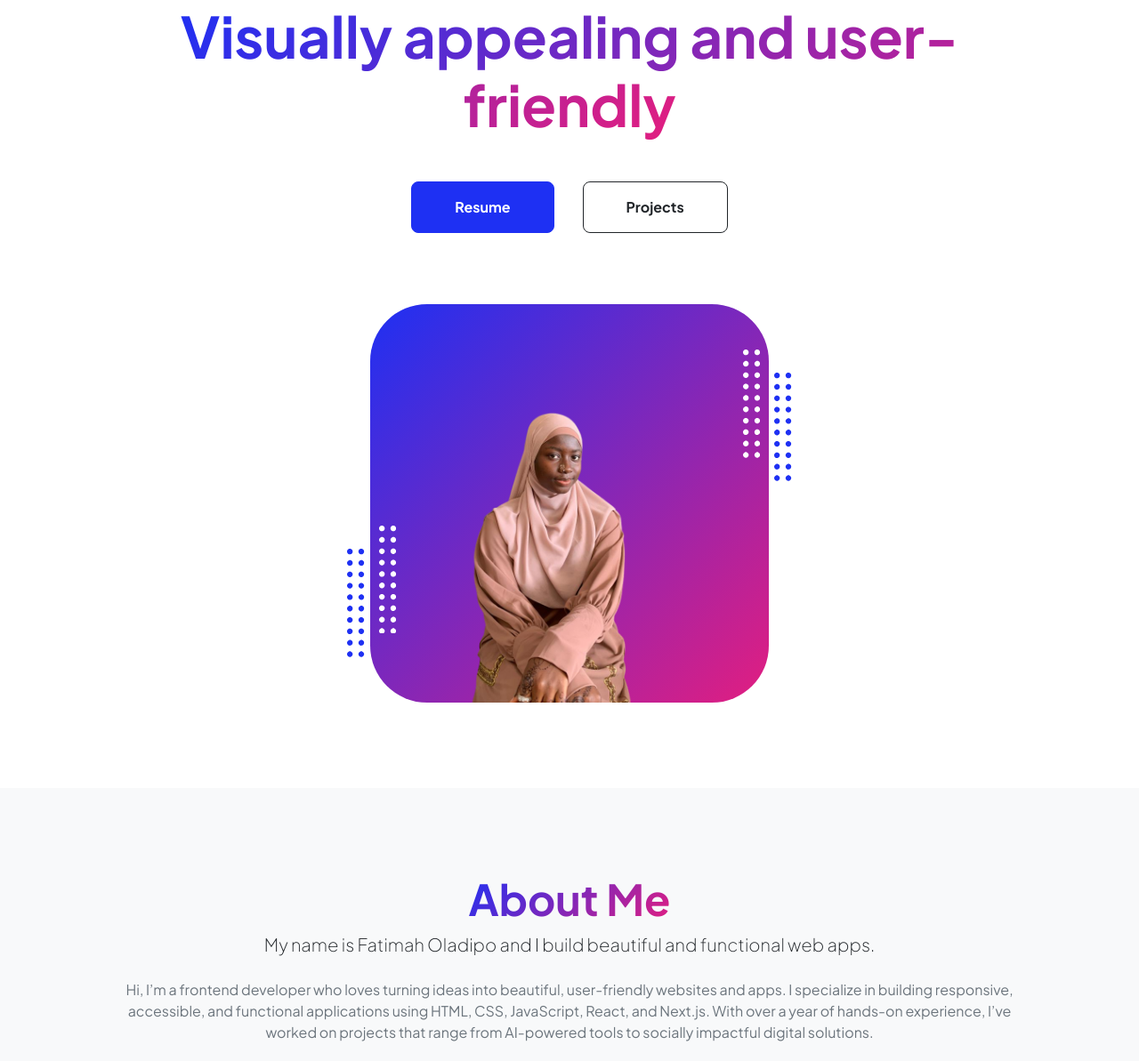
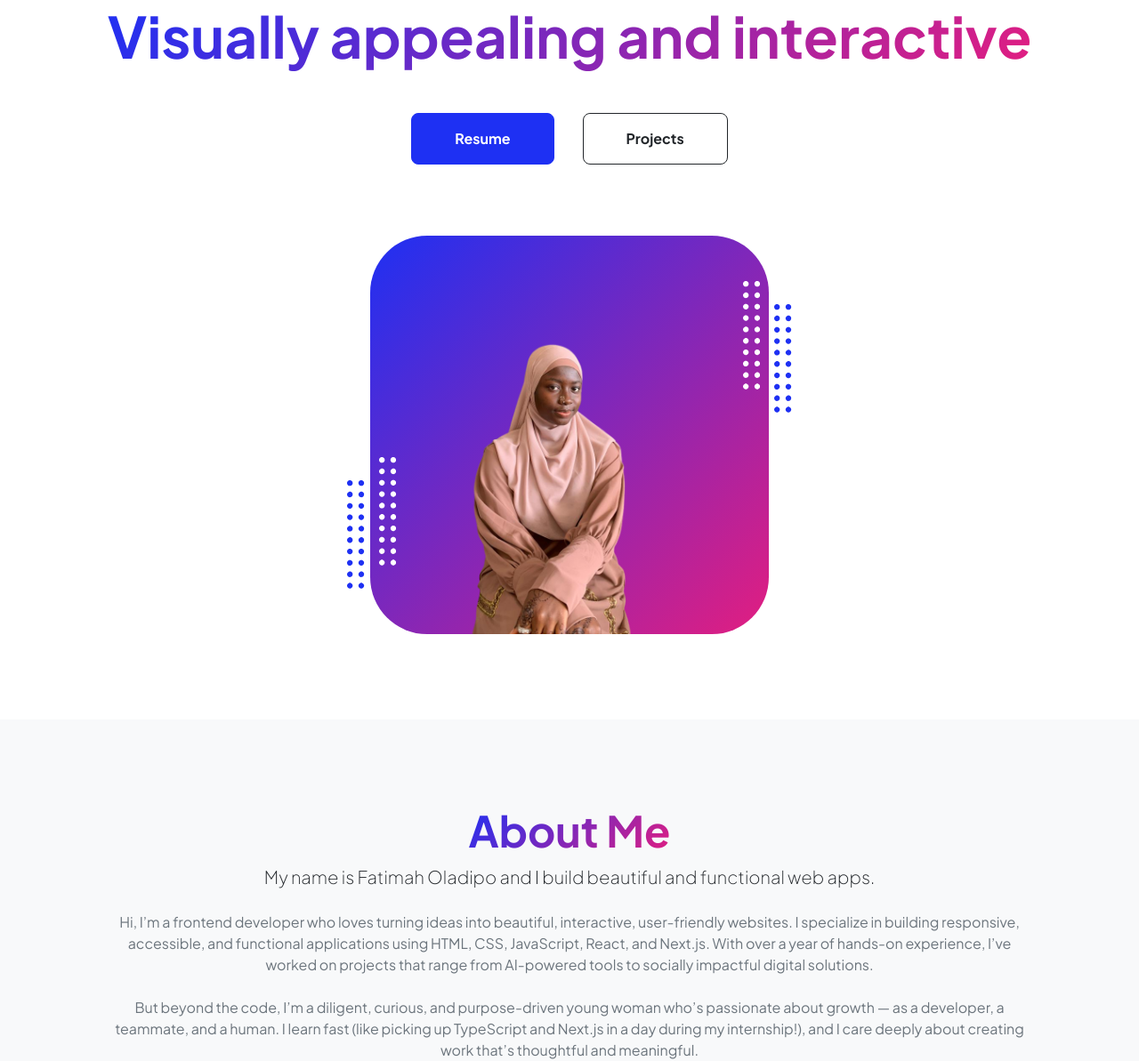
Before and after one commit to teemah2006/personal_website, a website: page index.html in a window 1280 px wide. Shown: the part 208-1401 px from the top of the page at 89% size. Drawn offline with nearby package versions, Linux system fonts and the light colour scheme.

Commit message:
motto change

```diff
--- a/index.html
+++ b/index.html
@@ -55,7 +55,7 @@
                             </div>
                             <div class="fs-3 fw-light text-muted">I can make your website/app</div>
                             <h1 class="display-3 fw-bolder mb-5"><span class="text-gradient d-inline">Visually appealing and
-                                    user-friendly</span></h1>
+                                    interactive</span></h1>
                             <div
                                 class="d-grid gap-3 d-sm-flex justify-content-sm-center justify-content-xxl-start mb-3">
                                 <a class="btn btn-primary btn-lg px-5 py-3 me-sm-3 fs-6 fw-bolder"
@@ -372,7 +372,7 @@
                             <p class="lead fw-light mb-4">My name is Fatimah Oladipo and I build beautiful and
                                 functional web apps.</p>
                             <p class="text-muted">Hi, I’m a frontend developer who loves turning ideas
-                                into beautiful, user-friendly websites and apps.
+                                into beautiful, interactive, user-friendly websites.
 
                                 I specialize in building responsive, accessible, and functional applications using HTML,
                                 CSS, JavaScript, React, and Next.js. With over a year of hands-on experience, I’ve
```
